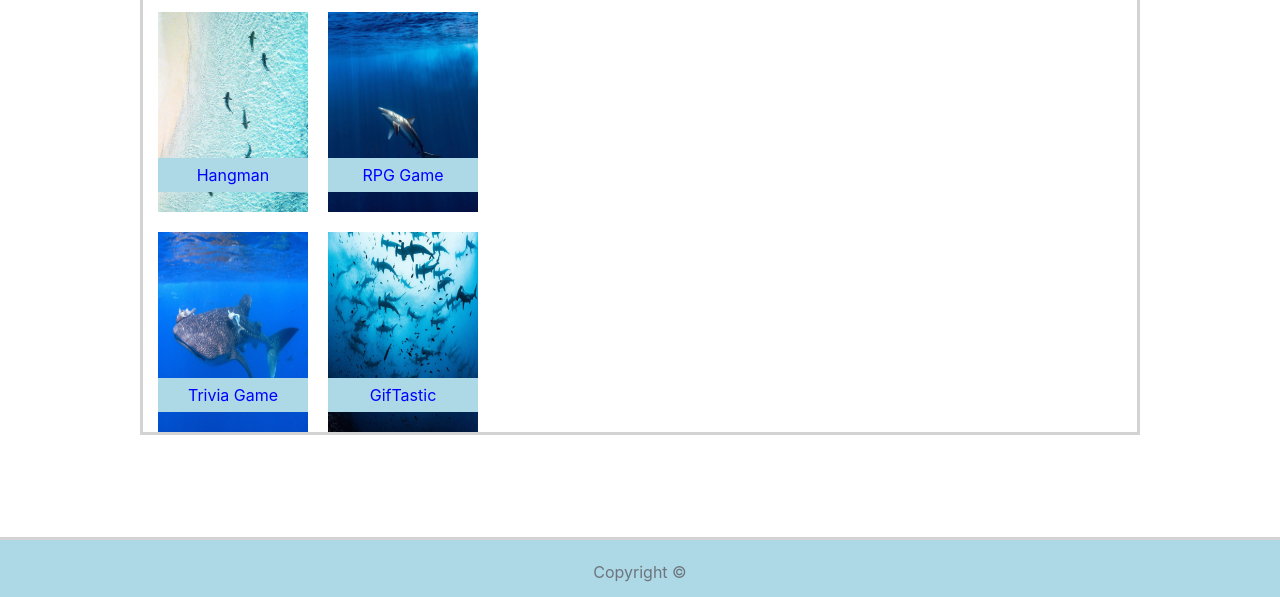
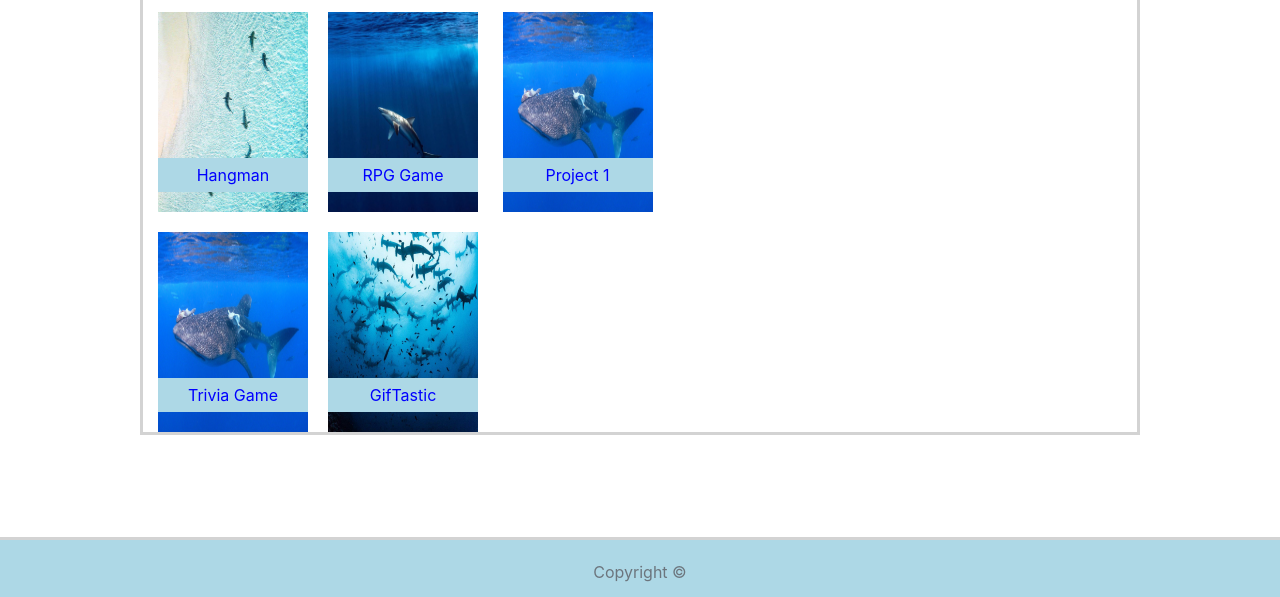
Before and after one commit to mabb0512/Bootstrap-Portfolio, a plain HTML site: page portfolio.html in a window 1280 px wide. Shown: the part 203-800 px from the top of the page. Drawn offline with nearby package versions, Linux system fonts and the light colour scheme.

Commit message:
updated portfolio

```diff
--- a/assets/css/styles.css
+++ b/assets/css/styles.css
@@ -89,6 +89,12 @@ button[type=submit]:hover {
     position: relative;
 }
 
+.pic-container3 {
+    margin-left: 20px;
+    display: inline-block;
+    position: relative;
+}
+
 .container-title {
     text-align: center;
     width: 150px;
--- a/portfolio.html
+++ b/portfolio.html
@@ -59,6 +59,10 @@
                                             <img class="portfolio-pic" src="assets/images/IMG_6512.JPG" alt="pic2">
                                             <div class="container-title"><a href="https://mabb0512.github.io/unit-4-game/" target="_blank">RPG Game</a></div>
                                         </div>
+                                        <div class="pic-container3">
+                                            <img class="portfolio-pic" src="assets/images/IMG_0122.JPG" alt="pic5">
+                                            <div class="container-title"><a href="https://mabb0512.github.io/project1/" target="_blank">Project 1</a></div>
+                                        </div>
                                     </div>
                                     <div>
                                         <div class="pic-container1">
@@ -69,6 +73,13 @@
                                             <img class="portfolio-pic" src="assets/images/IMG_7019.JPG" alt="pic4">
                                             <div class="container-title"><a href="https://github.com/mabb0512/GifTastic" target="_blank">GifTastic</a></div>
                                         </div>
+                                    </div>
+                                    <div>
+
+                                        <!-- <div class="pic-container2">
+                                            <img class="portfolio-pic" src="assets/images/IMG_7019.JPG" alt="pic4">
+                                            <div class="container-title"><a href="https://github.com/mabb0512/GifTastic" target="_blank">GifTastic</a></div>
+                                        </div> -->
                                     </div>
                                 </section>
                         </div>
```
